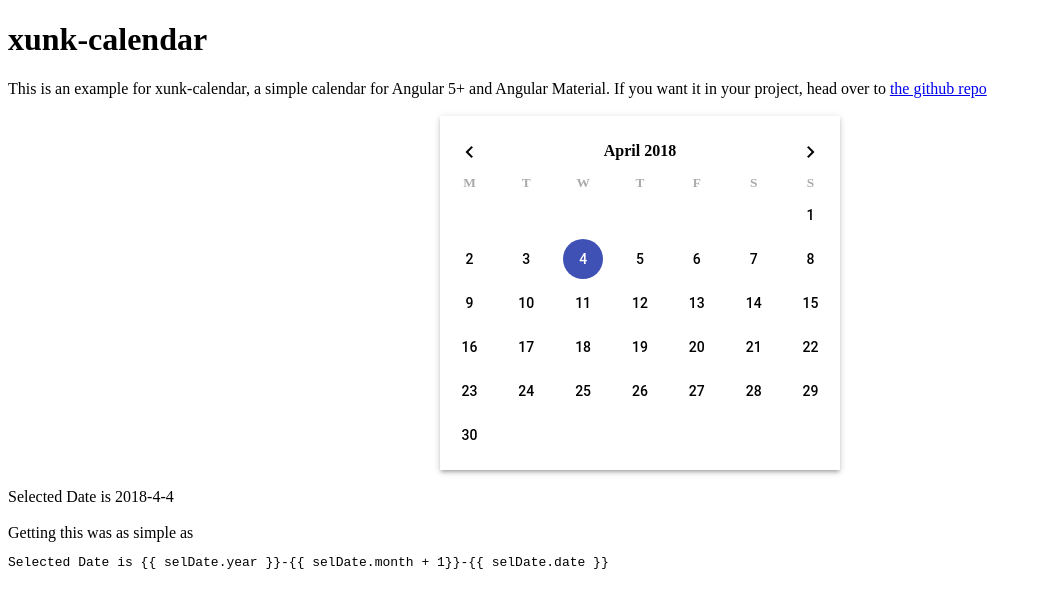
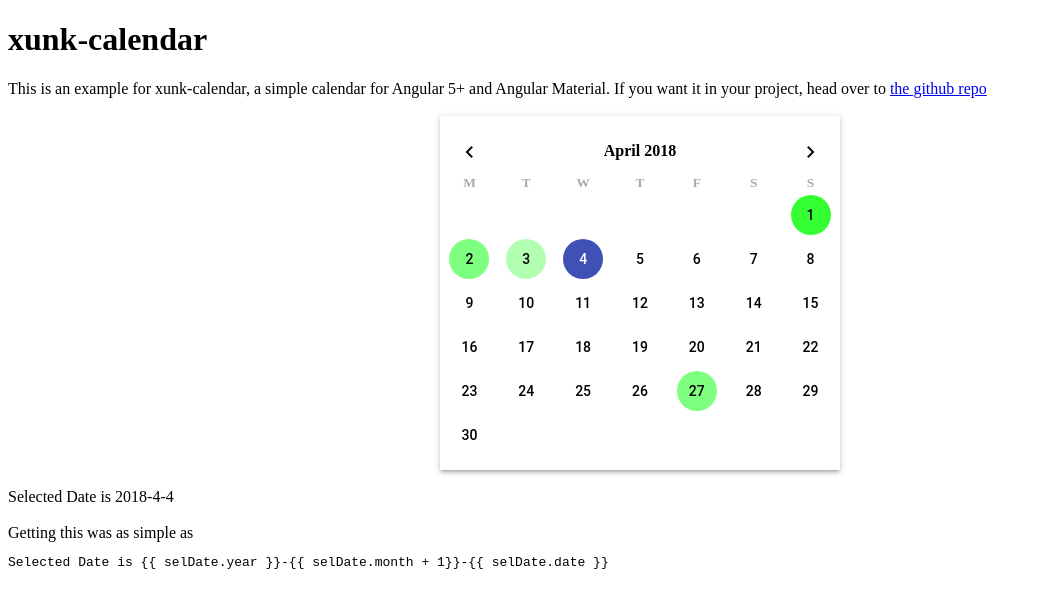
Before and after one commit to radialapps/xunk-calendar, an Angular app: page / in a window 1280 px wide. Shown: the top 608 px of the page, without its empty margins (0-1042 px from the left). Built offline with nearby package versions, Linux system fonts and the light colour scheme.

Commit message:
Add heatmap functionality

```diff
--- a/src/app/app.component.html
+++ b/src/app/app.component.html
@@ -6,6 +6,7 @@ If you want it in your project, head over to <a href="https://github.com/radiala
 
 <div class="calendar-container mat-elevation-z3">
     <xunk-calendar [selectedDate]="selDate"
+                   [heatmap]="heatmap"
                    (change)="dateChanged($event)"></xunk-calendar>
 </div>
 
--- a/src/app/app.component.ts
+++ b/src/app/app.component.ts
@@ -11,6 +11,14 @@ export class AppComponent implements OnInit {
 
   public selDate = { date: 1, month: 1, year: 1 };
 
+  public heatmap = {
+    1: 0.8,
+    2: 0.5,
+    3: 0.3,
+    4: 0.1,
+    27: 0.5
+  };
+
   ngOnInit() {
       this.selDate = XunkCalendarModule.getToday();
   }
--- a/src/xunk-calendar/xunk-calendar.component.html
+++ b/src/xunk-calendar/xunk-calendar.component.html
@@ -47,6 +47,7 @@
 
               <ng-template #notFab>
                   <button mat-icon-button [color]="isToday(col)"
+                         [style.background-color]="getHM(col)"
                          (click)="selectDay(col)">
                     <ng-container *ngIf="isToday(col); else notToday"><b>{{col}}</b></ng-container>
                     <ng-template #notToday>{{col}}</ng-template>
--- a/src/xunk-calendar/xunk-calendar.component.ts
+++ b/src/xunk-calendar/xunk-calendar.component.ts
@@ -18,6 +18,11 @@ import { Component, OnInit, Input, Output, EventEmitter } from '@angular/core';
 
     /** Array with all the calendar data */
     @Input() public calendar: any[] = [];
+
+    /** RGB for heat map */
+    @Input() public RGB_HM: any = {R: 0, G: 255, B: 0};
+
+    @Input() public heatmap = {};
 
     /** Emits the new date on change */
     @Output() change: EventEmitter<any> = new EventEmitter();
@@ -161,4 +166,13 @@ import { Component, OnInit, Input, Output, EventEmitter } from '@angular/core';
     public leapYear(year): boolean {
       return ((year % 4 === 0) && (year % 100 !== 0)) || (year % 400 === 0);
     }
+
+    /* Gets the heat map color */
+    public getHM(day): string {
+      if (day in this.heatmap) {
+        return `rgba(${this.RGB_HM.R}, ${this.RGB_HM.G}, ${this.RGB_HM.B}, ${this.heatmap[day]})`;
+      } else {
+        return 'inherit';
+      }
+    }
 }
```
